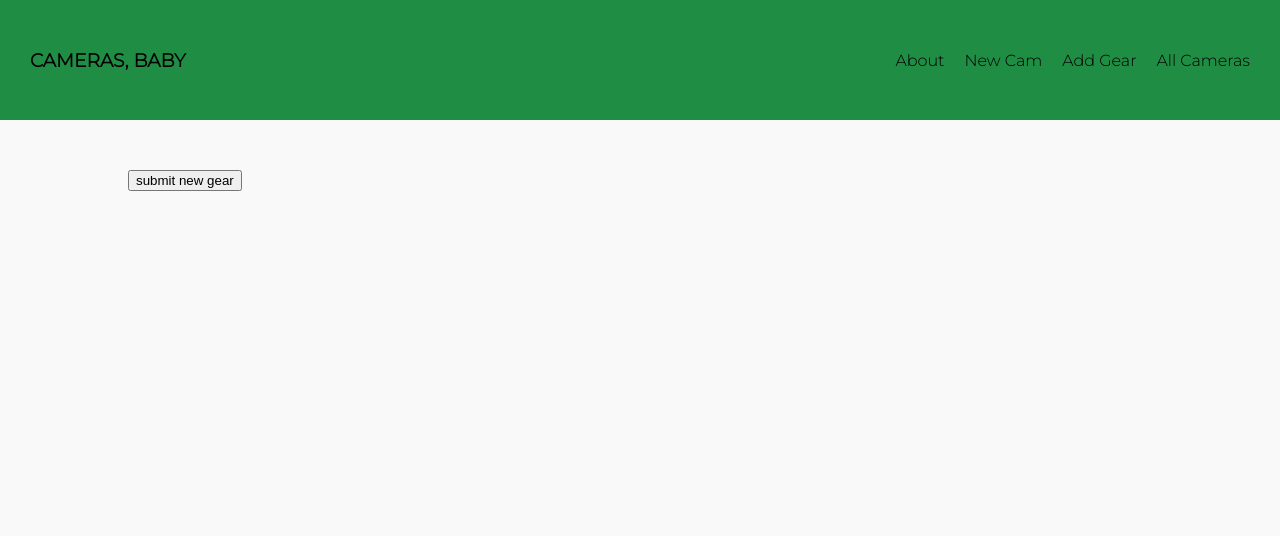
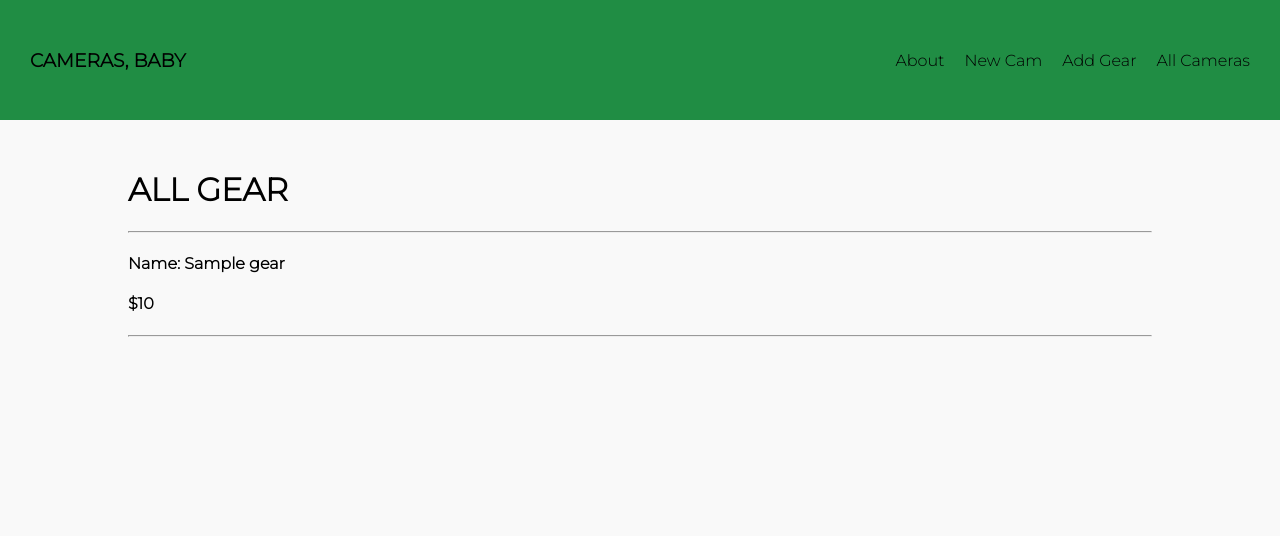
Before and after one commit to JuanitoDeLaTorre/FinchCollector_Django, a Django app: page /gear/ in a window 1280 px wide. Shown: the top 536 px of the page. Run offline with Django 4.2, Linux system fonts and the light colour scheme; tables that the repository leaves empty hold one stand-in row (values such as "Sample post").

Commit message:
CRUD working on Photo and Camera objects, can add gear

```diff
--- a/finch_collector/finch_collector/urls.py
+++ b/finch_collector/finch_collector/urls.py
@@ -27,6 +27,7 @@ urlpatterns = [
     path("camera/update/<int:pk>", views.UpdateCamera.as_view(), name="camera_update"),
     path("camera/delete/<int:pk>", views.DeleteCamera.as_view(), name="camera_delete"),
     path("photo/add/<int:cam_id>", views.add_photo, name="photo_add"),
-    path("gear/", views.list_gear, name="list_gear"),
-    path("gear/new", views.create_gear, name="gear_create"),
+    path("photo/delete/<int:pk>", views.PhotoDelete.as_view(), name="delete_photo"),
+    path("gear/", views.ListGear.as_view(), name="list_gear"),
+    path("gear/new", views.CreateGear.as_view(), name="gear_create"),
 ]
--- a/finch_collector/main_app/models.py
+++ b/finch_collector/main_app/models.py
@@ -1,9 +1,17 @@
 from django.db import models
 from django.urls import reverse
-import datetime
+from datetime import datetime
 
 
 # Create your models here.
+
+
+class Gear(models.Model):
+    name = models.CharField(max_length=100, default="")
+    price = models.IntegerField(default=100)
+
+    def get_absolute_url(self):
+        return reverse("list_gear")
 
 
 class Camera(models.Model):
@@ -11,6 +19,7 @@ class Camera(models.Model):
     price = models.IntegerField(default=1000)
     resolution = models.CharField(max_length=100, default="20MP")
     image = models.CharField(max_length=100, default="")
+    gear = models.ManyToManyField(Gear)
 
     def __str__(self):
         return self.name
@@ -27,8 +36,3 @@ class Photo(models.Model):
 
     def __str__(self):
         return self.name
-
-
-class Gear(models.Model):
-    name = models.CharField(max_length=100, default="")
-    price = models.IntegerField(default=100)
--- a/finch_collector/main_app/static/css/style2.css
+++ b/finch_collector/main_app/static/css/style2.css
@@ -72,3 +72,24 @@ a {
     text-decoration: none;
     color: inherit;
 }
+
+.image-container{
+    margin: 7px 7px 7px 7px;
+    box-shadow: 0px 0px 5px grey;
+    position: relative;
+    display: inline-block;
+}
+
+#deleteButton{
+    position: absolute;
+    right:0;
+    top:0;
+    height: 10px;
+    width: 10px;
+    border-radius: 100%;
+    background-color: black;
+    color: white;
+    padding: 5px;
+    display: flex;
+    align-items: center;
+}
--- a/finch_collector/main_app/templates/create_gear.html
+++ /dev/null
@@ -1,15 +0,0 @@
-{% extends 'base.html' %}
-
-{% block content %}
-<form action="{% url 'gear_create' %}" method = "POST">
-    {{form.as_p}}
-    <!-- <label for="name">Name</label>
-    <input type="text" name = "name">
-
-    <label for="price">Price</label>
-    <input type="text" name = "price">
- -->
-    <input type="submit" value = "submit new gear">
-
-</form>
-{% endblock %}
--- /dev/null
+++ b/finch_collector/main_app/templates/main_app/gear_list.html
@@ -0,0 +1,11 @@
+{% extends 'base.html' %}
+
+{% block content %}
+<h1>ALL GEAR</h1>
+<hr>
+    {% for item in gear_list %}
+        <h4>Name: {{item.name}}</h4>
+        <h4>${{item.price}}</h4>
+        <hr>
+    {% endfor %}
+{% endblock %}
--- a/finch_collector/main_app/views.py
+++ b/finch_collector/main_app/views.py
@@ -1,6 +1,7 @@
 from django.shortcuts import render, redirect
 from .models import Camera, Photo, Gear
 from django.views.generic.edit import CreateView, UpdateView, DeleteView
+from django.views.generic import ListView, DetailView
 from .forms import PhotoForm, GearForm
 
 
@@ -31,12 +32,12 @@ def detail(request, id):
 
 class CreateCamera(CreateView):
     model = Camera
-    fields = "__all__"
+    fields = ["name", "price", "resolution", "image"]
 
 
 class UpdateCamera(UpdateView):
     model = Camera
-    fields = "__all__"
+    fields = ["name", "price", "resolution", "image"]
 
 
 class DeleteCamera(DeleteView):
@@ -56,15 +57,30 @@ def add_photo(request, cam_id):
     return redirect("detail", id=cam_id)
 
 
-def list_gear(request):
-    return render(request, "create_gear.html")
+class PhotoDelete(DeleteView):
+    model = Photo
+    success_url = "/"
 
 
-def create_gear(request):
-    form = GearForm()
-    return render(request, "create_gear.html", {"form": form})
+# def list_gear(request):
+#     all_gear = Gear.objects.filter()
+#     return render(request, "list_gear.html", {"gear": all_gear})
+
+
+# def create_gear(request):
+#     if request.method == "POST":
+#         new_gear = GearForm(request.POST)
+#         print(new_gear)
+#         new_gear.save()
+#         return redirect("list_gear")
+#     form = GearForm()
+#     return render(request, "create_gear.html", {"form": form})
 
 
 class CreateGear(CreateView):
     model = Gear
     fields = "__all__"
+
+
+class ListGear(ListView):
+    model = Gear
```
Also changed, not shown: finch_collector/main_app/templates/detail.html (+7 -4 lines), finch_collector/main_app/templates/main_app/gear_form.html (+16 -0 lines), finch_collector/main_app/templates/main_app/photo_confirm_delete.html (added, +13 -0 lines), finch_collector/main_app/migrations/0004_gear_camera_gear.py (added).
